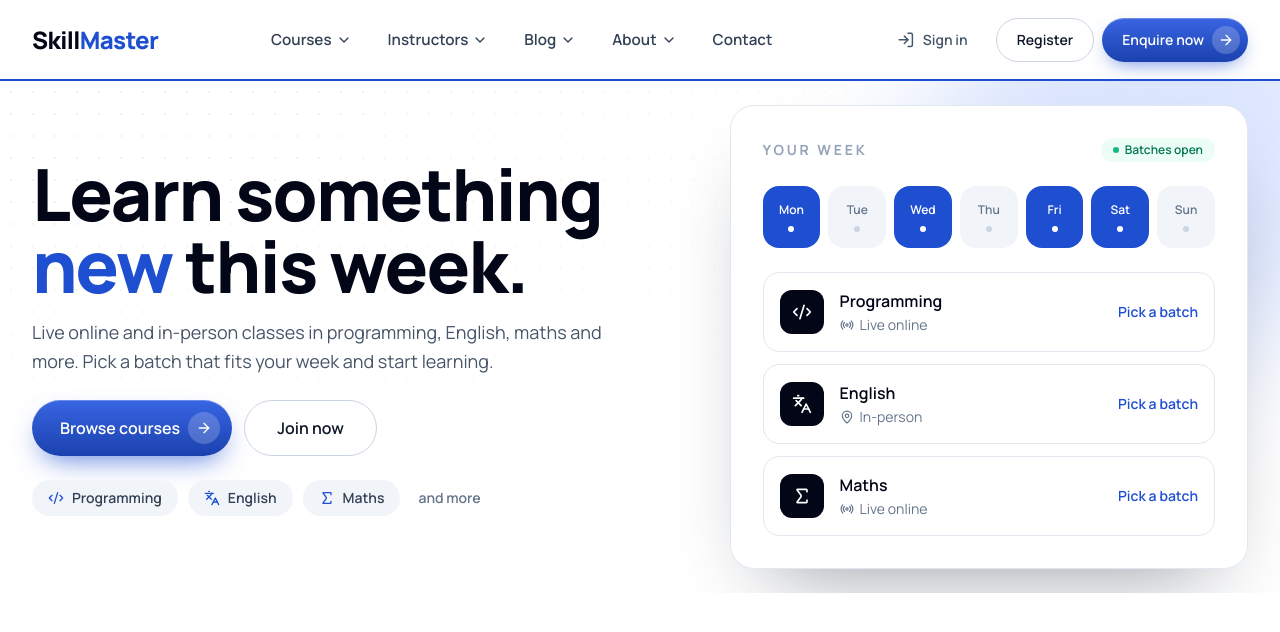
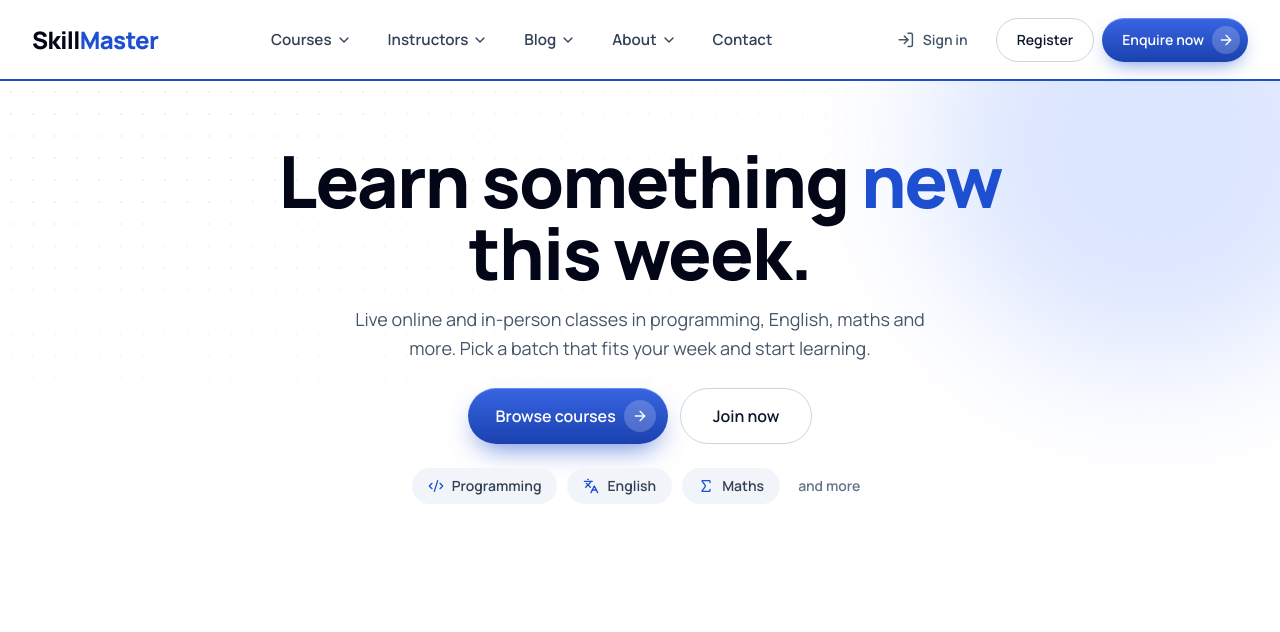
Before and after one commit to Aman-0402/SkillMaster, a React (Vite) app: page / in a window 1280 px wide. Shown: the top 632 px of the page. Built offline with nearby package versions, Linux system fonts and the light colour scheme.

Commit message:
Remove hero week card, center hero

```diff
--- a/src/components/hero.tsx
+++ b/src/components/hero.tsx
@@ -1,6 +1,6 @@
 import { Link } from "wouter";
 import { motion, useReducedMotion } from "framer-motion";
-import { ArrowRight, Code2, Languages, MapPin, Radio, Sigma } from "lucide-react";
+import { ArrowRight, Code2, Languages, Sigma } from "lucide-react";
 
 const EASE = [0.22, 1, 0.36, 1] as const;
 
@@ -9,9 +9,6 @@ const SUBJECTS = [
   { label: "English", Icon: Languages },
   { label: "Maths", Icon: Sigma },
 ];
-
-const DAYS = ["Mon", "Tue", "Wed", "Thu", "Fri", "Sat", "Sun"];
-const BUSY = new Set([0, 2, 4, 5]);
 
 export default function Hero() {
   const reduce = useReducedMotion() ?? false;
@@ -29,8 +26,8 @@ export default function Hero() {
       />
       <div aria-hidden className="absolute -right-24 -top-40 -z-10 size-[28rem] rounded-full bg-brand-100 blur-3xl" />
 
-      <div className="mx-auto grid w-full max-w-site items-center gap-12 px-4 py-5 sm:px-6 sm:py-6 lg:grid-cols-[minmax(0,1.1fr)_minmax(0,0.9fr)] lg:gap-16 lg:px-8 lg:py-6 2xl:px-12">
-        <div>
+      <div className="mx-auto w-full max-w-site px-4 py-10 sm:px-6 sm:py-12 lg:px-8 lg:py-16 2xl:px-12">
+        <div className="mx-auto max-w-3xl text-center">
           <motion.h1
             id="hero-title"
             {...rise(0.08)}
@@ -39,12 +36,12 @@ export default function Hero() {
             Learn something <span className="text-brand-600">new</span> this week.
           </motion.h1>
 
-          <motion.p {...rise(0.16)} className="mt-4 max-w-xl text-lg leading-relaxed text-slate-600">
+          <motion.p {...rise(0.16)} className="mx-auto mt-4 max-w-xl text-lg leading-relaxed text-slate-600">
             Live online and in-person classes in programming, English, maths and more. Pick a batch that fits your week
             and start learning.
           </motion.p>
 
-          <motion.div {...rise(0.24)} className="mt-6 flex flex-col gap-3 sm:flex-row">
+          <motion.div {...rise(0.24)} className="mt-6 flex flex-col justify-center gap-3 sm:flex-row">
             <Link
               href="/courses"
               className="group inline-flex h-14 items-center justify-center gap-2 rounded-full bg-gradient-to-b from-brand-500 to-brand-700 pl-7 pr-3 text-base font-semibold text-white shadow-[0_12px_28px_-10px_rgb(31_79_209/0.75),inset_0_1px_0_rgb(255_255_255/0.25)] transition-all duration-200 hover:shadow-[0_16px_34px_-10px_rgb(31_79_209/0.9),inset_0_1px_0_rgb(255_255_255/0.25)] focus-visible:outline focus-visible:outline-2 focus-visible:outline-offset-2 focus-visible:outline-brand-600 active:scale-[0.98] motion-safe:hover:-translate-y-0.5"
@@ -62,7 +59,7 @@ export default function Hero() {
             </Link>
           </motion.div>
 
-          <motion.ul {...rise(0.32)} className="mt-6 flex flex-wrap gap-2.5" aria-label="Subjects">
+          <motion.ul {...rise(0.32)} className="mt-6 flex flex-wrap justify-center gap-2.5" aria-label="Subjects">
             {SUBJECTS.map(({ label, Icon }) => (
               <li
                 key={label}
@@ -76,57 +73,6 @@ export default function Hero() {
           </motion.ul>
         </div>
 
-        <motion.div
-          initial={reduce ? false : { opacity: 0, y: 32, rotate: 1.5 }}
-          animate={{ opacity: 1, y: 0, rotate: 0 }}
-          transition={{ duration: 0.8, ease: EASE, delay: 0.2 }}
-          aria-hidden
-          className="relative mx-auto w-full max-w-md lg:max-w-none"
-        >
-          <div className="rounded-3xl border border-slate-200 bg-white p-6 shadow-[0_40px_80px_-40px_rgb(15_23_42/0.45)] sm:p-8">
-            <div className="flex items-center justify-between">
-              <p className="text-sm font-bold uppercase tracking-[0.2em] text-slate-400">Your week</p>
-              <span className="inline-flex items-center gap-1.5 rounded-full bg-emerald-50 px-3 py-1 text-xs font-semibold text-emerald-700">
-                <span className="size-1.5 rounded-full bg-emerald-500" />
-                Batches open
-              </span>
-            </div>
-
-            <div className="mt-6 grid grid-cols-7 gap-2">
-              {DAYS.map((d, i) => (
-                <div
-                  key={d}
-                  className={
-                    BUSY.has(i)
-                      ? "flex flex-col items-center gap-2 rounded-2xl bg-brand-600 py-4 text-white"
-                      : "flex flex-col items-center gap-2 rounded-2xl bg-slate-100 py-4 text-slate-500"
-                  }
-                >
-                  <span className="text-xs font-semibold">{d}</span>
-                  <span className={BUSY.has(i) ? "size-1.5 rounded-full bg-white" : "size-1.5 rounded-full bg-slate-300"} />
-                </div>
-              ))}
-            </div>
-
-            <ul className="mt-6 space-y-3">
-              {SUBJECTS.map(({ label, Icon }, i) => (
-                <li key={label} className="flex items-center gap-4 rounded-2xl border border-slate-200 p-4">
-                  <span className="flex size-11 shrink-0 items-center justify-center rounded-xl bg-slate-950 text-white">
-                    <Icon className="size-5" />
-                  </span>
-                  <span className="min-w-0 flex-1">
-                    <span className="block font-semibold text-slate-950">{label}</span>
-                    <span className="mt-0.5 flex items-center gap-1.5 text-sm text-slate-500">
-                      {i === 1 ? <MapPin className="size-3.5" /> : <Radio className="size-3.5" />}
-                      {i === 1 ? "In-person" : "Live online"}
-                    </span>
-                  </span>
-                  <span className="text-sm font-semibold text-brand-600">Pick a batch</span>
-                </li>
-              ))}
-            </ul>
-          </div>
-        </motion.div>
       </div>
     </section>
   );
```
Also changed, not shown: 1 other file (tests, documents, lock files or other folders).
